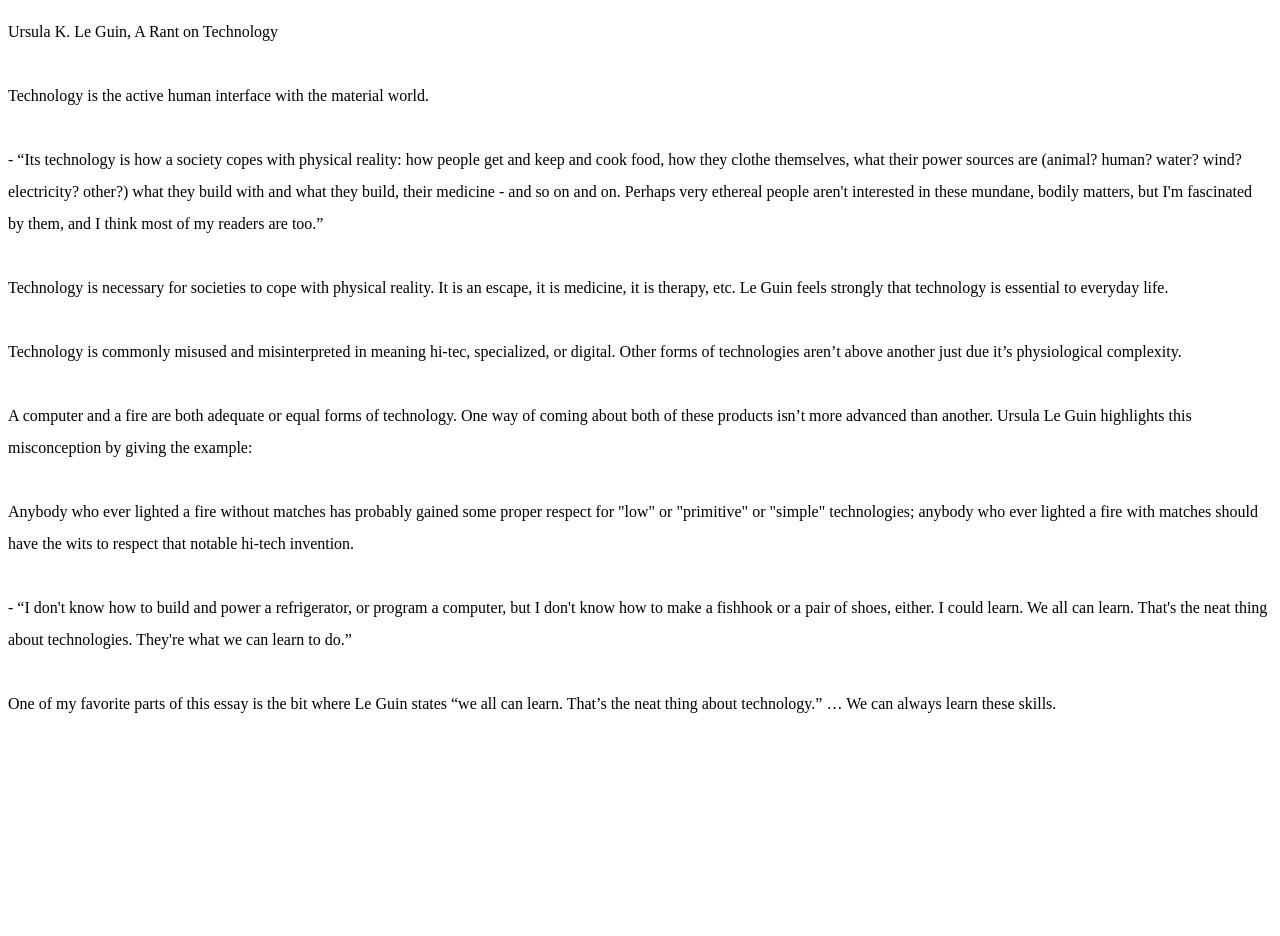
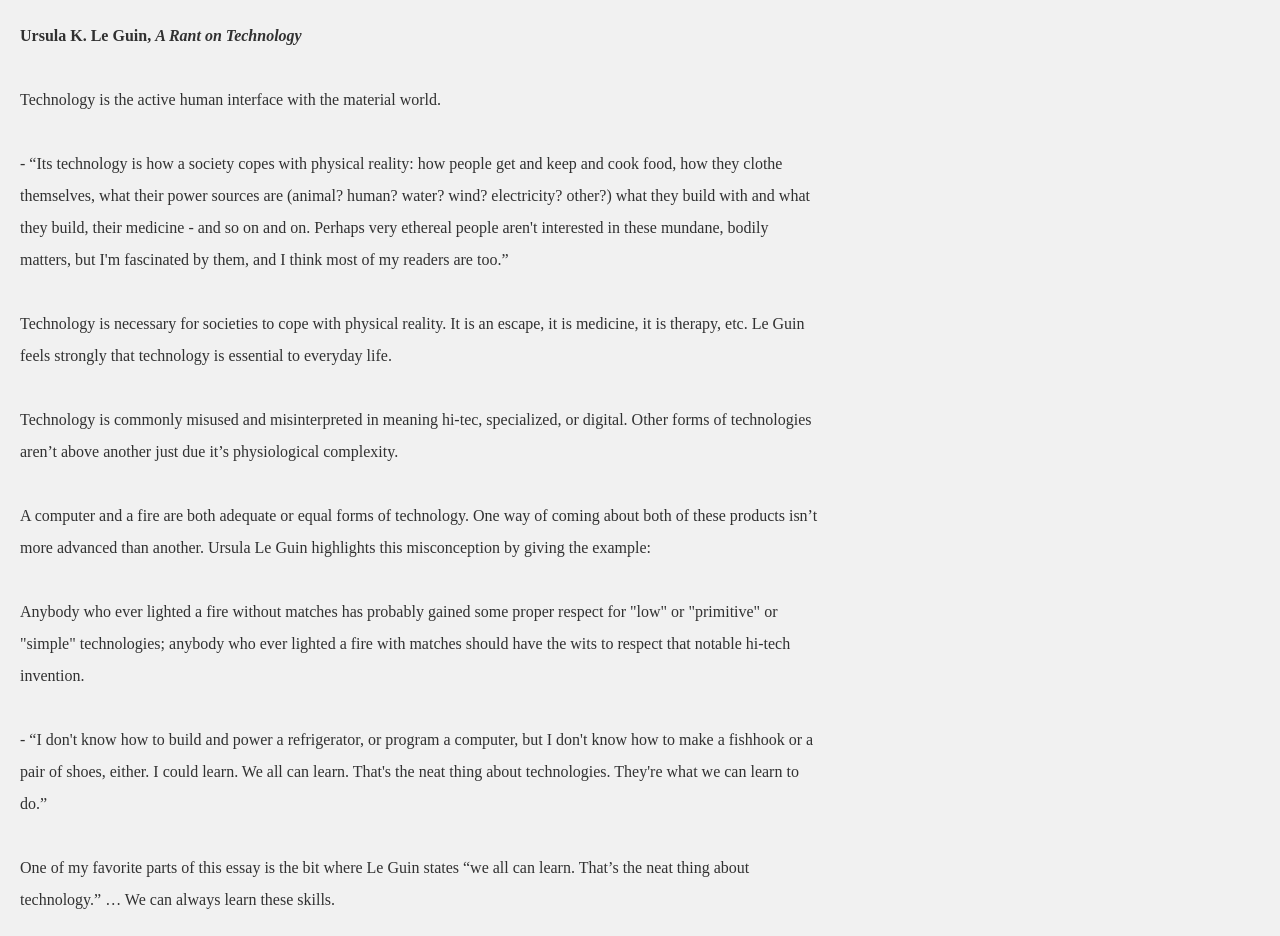
Before and after one commit to gabrielmatsas/classwebsite, a plain HTML site: page responses/guin/index.html in a window 1280 px wide. Before the commit the page ends 800 px from the top, so only its background shows below. Drawn offline with Linux system fonts and the light colour scheme.

Commit message:
more responses
yay

```diff
--- /dev/null
+++ b/responses/copely/style.css
@@ -0,0 +1,13 @@
+body {
+    margin: 0;
+    padding: 0;
+    background: #f1f1f1;
+}
+
+.response {
+    color: #313131;
+    width: 800px;
+    padding: 15px;
+    margin: 5px;
+    line-height: 2;
+}
--- a/responses/guin/index.html
+++ b/responses/guin/index.html
@@ -9,7 +9,7 @@
 
 <body>
     <p class="response">
-        Ursula K. Le Guin, A Rant on Technology
+        <b>Ursula K. Le Guin, <i>A Rant on Technology</i></b>
         <br>
         <br>
         Technology is the active human interface with the material world.
--- a/responses/guin/style.css
+++ b/responses/guin/style.css
@@ -1,3 +1,13 @@
+body {
+    margin: 0;
+    padding: 0;
+    background: #f1f1f1;
+}
+
 .response {
+    color: #313131;
+    width: 800px;
+    padding: 15px;
+    margin: 5px;
     line-height: 2;
 }
--- /dev/null
+++ b/responses/mchugh/style.css
@@ -0,0 +1,13 @@
+body {
+    margin: 0;
+    padding: 0;
+    background: #f1f1f1;
+}
+
+.response {
+    color: #313131;
+    width: 800px;
+    padding: 15px;
+    margin: 5px;
+    line-height: 2;
+}
--- a/responses/schwulst/style.css
+++ b/responses/schwulst/style.css
@@ -1,3 +1,13 @@
+body {
+    margin: 0;
+    padding: 0;
+    background: #f1f1f1;
+}
+
 .response {
+    color: #313131;
+    width: 800px;
+    padding: 15px;
+    margin: 5px;
     line-height: 2;
 }
```
Also changed, not shown: responses/carpenter/index.html (+1 -1 lines), responses/copely/index.html (added, +40 -0 lines), responses/index.html (+2 -1 lines), responses/mchugh/index.html (added, +37 -0 lines), responses/schwulst/index.html (+1 -1 lines).
